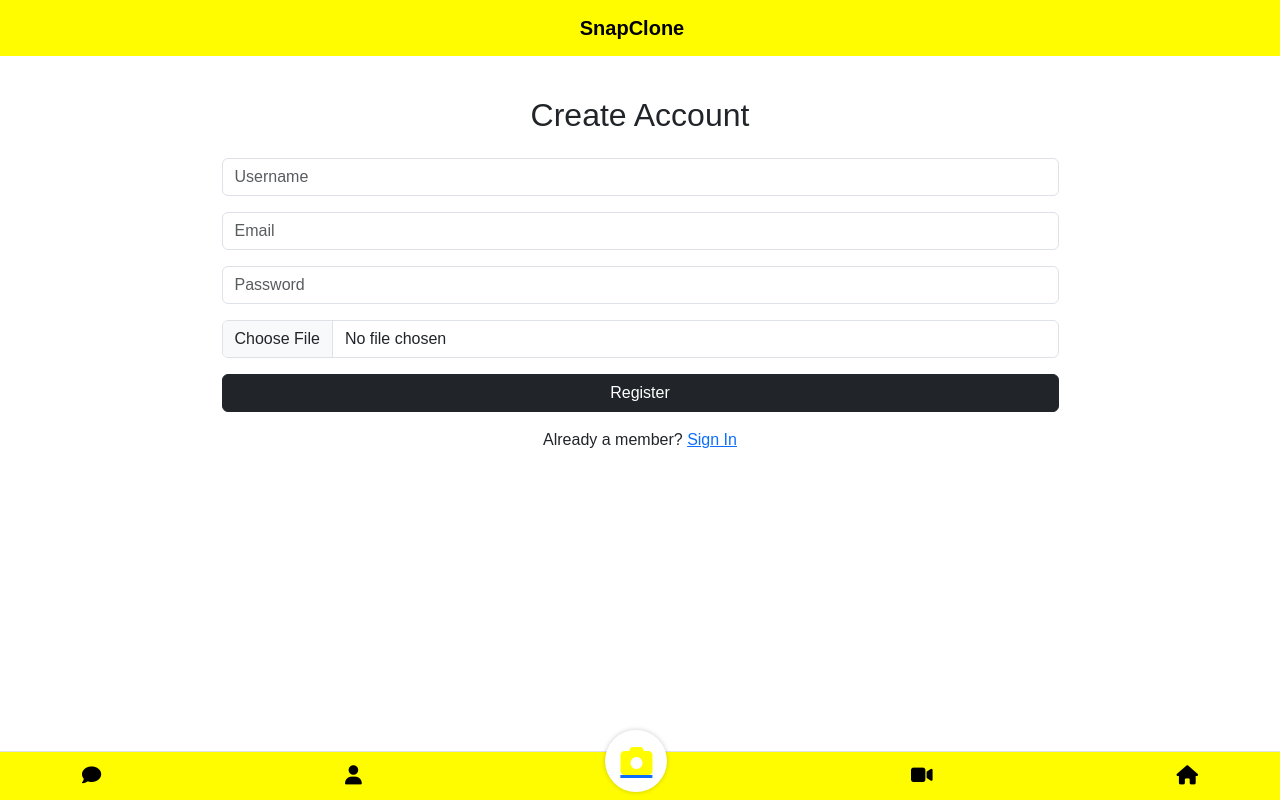
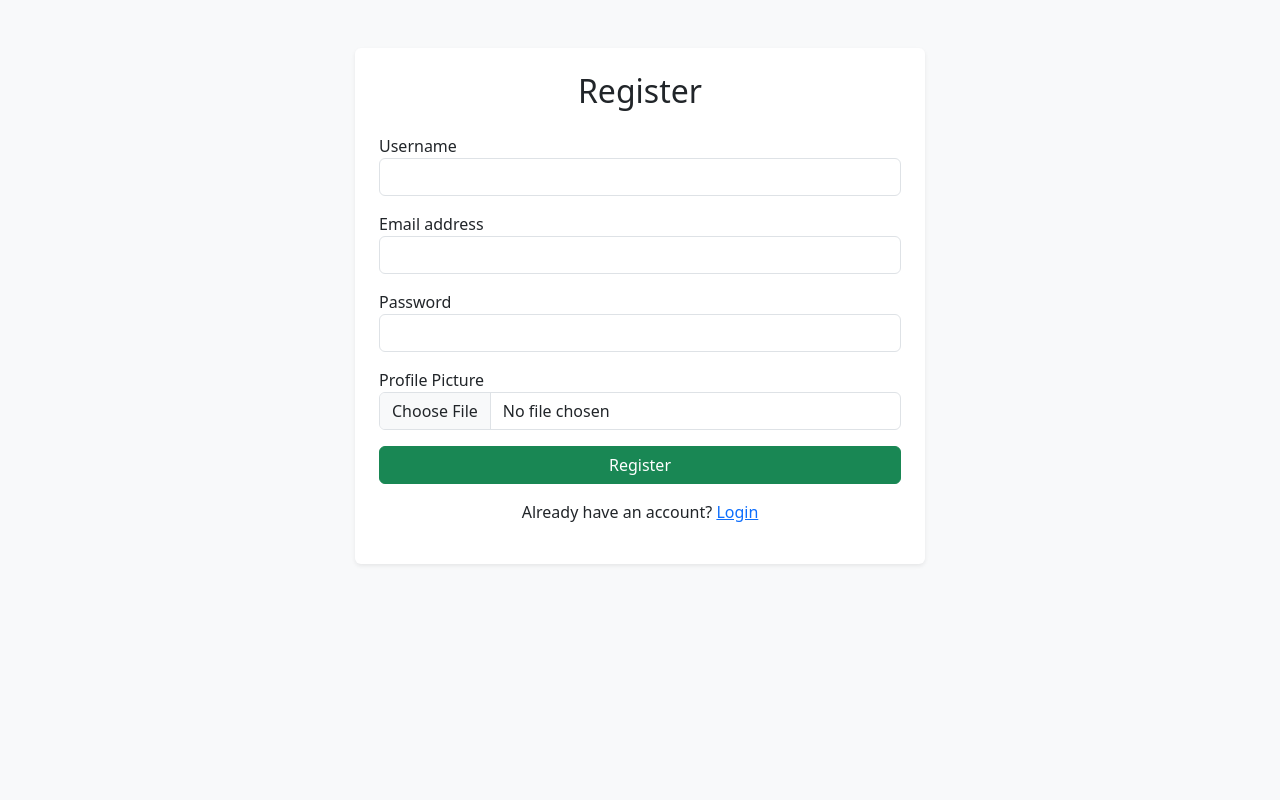
Before and after one commit to Dineshindiexpert/socialmedia-app, a Flask app: page /register in a window 1280 px wide. Run offline with Flask 3, Linux system fonts and the light colour scheme; some libraries are stand-ins or nearby versions.

Commit message:
Updated login and register templates with Bootstrap UI and flash support

```diff
--- a/app/routes.py
+++ b/app/routes.py
@@ -2,10 +2,12 @@ import os
 from flask import render_template, request, redirect, url_for, flash
 from werkzeug.utils import secure_filename
 from flask_login import login_user, logout_user, login_required, current_user
+from werkzeug.security import generate_password_hash, check_password_hash
 from app import app, db, login_manager, socketio
 from app.models import User
 from flask_socketio import emit
 
+# Load user for Flask-Login
 @login_manager.user_loader
 def load_user(user_id):
     return User.query.get(int(user_id))
@@ -17,33 +19,46 @@ def index():
 @app.route('/login', methods=['GET', 'POST'])
 def login():
     if request.method == 'POST':
-        email = request.form['email']
-        password = request.form['password']
-        user = User.query.filter_by(email=email, password=password).first()
-        if user:
+        email = request.form.get('email')
+        password = request.form.get('password')
+        user = User.query.filter_by(email=email).first()
+        if user and check_password_hash(user.password, password):
             login_user(user)
+            flash('Login successful.', 'success')
             return redirect(url_for('dashboard'))
-        flash('Invalid credentials')
+        else:
+            flash('Invalid email or password.', 'danger')
     return render_template('login.html')
 
 @app.route('/register', methods=['GET', 'POST'])
 def register():
     if request.method == 'POST':
-        username = request.form['username']
-        email = request.form['email']
-        password = request.form['password']
-        profile = request.files['profile']
+        username = request.form.get('username')
+        email = request.form.get('email')
+        password = request.form.get('password')
+        profile = request.files.get('profile')
+
         if User.query.filter_by(email=email).first():
-            flash('Email already registered.')
+            flash('Email already registered.', 'warning')
         else:
             filename = secure_filename(profile.filename)
-            upload_path = os.path.join(app.static_folder, 'uploads', filename)
-            profile.save(upload_path)
-            new_user = User(username=username, email=email, password=password, profile_pic=filename)
+            profile_path = os.path.join(app.static_folder, 'uploads', filename)
+            os.makedirs(os.path.dirname(profile_path), exist_ok=True)
+            profile.save(profile_path)
+
+            hashed_password = generate_password_hash(password)
+            new_user = User(
+                username=username,
+                email=email,
+                password=hashed_password,
+                profile_pic=filename
+            )
             db.session.add(new_user)
             db.session.commit()
             login_user(new_user)
+            flash('Registration successful. Welcome!', 'success')
             return redirect(url_for('dashboard'))
+
     return render_template('register.html')
 
 @app.route('/dashboard')
@@ -55,6 +70,7 @@ def dashboard():
 @login_required
 def logout():
     logout_user()
+    flash('Logged out successfully.', 'info')
     return redirect(url_for('login'))
 
 @app.route('/call')
@@ -62,7 +78,7 @@ def logout():
 def call():
     return render_template('call.html')
 
-# SocketIO handlers
+# SocketIO Events
 @socketio.on('video-offer')
 def handle_offer(data):
     emit('video-offer', data, broadcast=True, include_self=False)
--- a/app/templates/register.html
+++ b/app/templates/register.html
@@ -1,15 +1,58 @@
-{% extends 'base.html' %}
-{% block title %}Register - SnapClone{% endblock %}
-{% block content %}
-  <div class="d-flex flex-column align-items-center mt-5">
-    <h2>Create Account</h2>
-    <form method="POST" enctype="multipart/form-data" class="w-75 mt-3">
-      <input name="username" class="form-control mb-3" placeholder="Username">
-      <input name="email" class="form-control mb-3" placeholder="Email">
-      <input name="password" type="password" class="form-control mb-3" placeholder="Password">
-      <input type="file" name="profile" class="form-control mb-3">
-      <button class="btn btn-dark w-100">Register</button>
-    </form>
-    <p class="mt-3">Already a member? <a href="/login">Sign In</a></p>
-  </div>
-{% endblock %}
+<!DOCTYPE html>
+<html lang="en">
+<head>
+    <meta charset="UTF-8">
+    <title>Register | MySocial</title>
+    <link href="https://cdn.jsdelivr.net/npm/bootstrap@5.3.3/dist/css/bootstrap.min.css" rel="stylesheet">
+</head>
+<body class="bg-light">
+    <div class="container py-5">
+        <div class="row justify-content-center">
+            <div class="col-md-6 bg-white p-4 rounded shadow-sm">
+                <h2 class="mb-4 text-center">Register</h2>
+
+                {% with messages = get_flashed_messages(with_categories=true) %}
+                  {% if messages %}
+                    {% for category, message in messages %}
+                      <div class="alert alert-{{ category }} alert-dismissible fade show" role="alert">
+                        {{ message }}
+                        <button type="button" class="btn-close" data-bs-dismiss="alert" aria-label="Close"></button>
+                      </div>
+                    {% endfor %}
+                  {% endif %}
+                {% endwith %}
+
+                <form method="POST" enctype="multipart/form-data">
+                    <div class="mb-3">
+                        <label>Username</label>
+                        <input type="text" name="username" class="form-control" required>
+                    </div>
+
+                    <div class="mb-3">
+                        <label>Email address</label>
+                        <input type="email" name="email" class="form-control" required>
+                    </div>
+
+                    <div class="mb-3">
+                        <label>Password</label>
+                        <input type="password" name="password" class="form-control" required>
+                    </div>
+
+                    <div class="mb-3">
+                        <label>Profile Picture</label>
+                        <input type="file" name="profile" class="form-control" required>
+                    </div>
+
+                    <button type="submit" class="btn btn-success w-100">Register</button>
+                </form>
+
+                <p class="mt-3 text-center">
+                    Already have an account? <a href="{{ url_for('login') }}">Login</a>
+                </p>
+            </div>
+        </div>
+    </div>
+
+    <script src="https://cdn.jsdelivr.net/npm/bootstrap@5.3.3/dist/js/bootstrap.bundle.min.js"></script>
+</body>
+</html>
```
Also changed, not shown: app/templates/login.html (+48 -13 lines).
